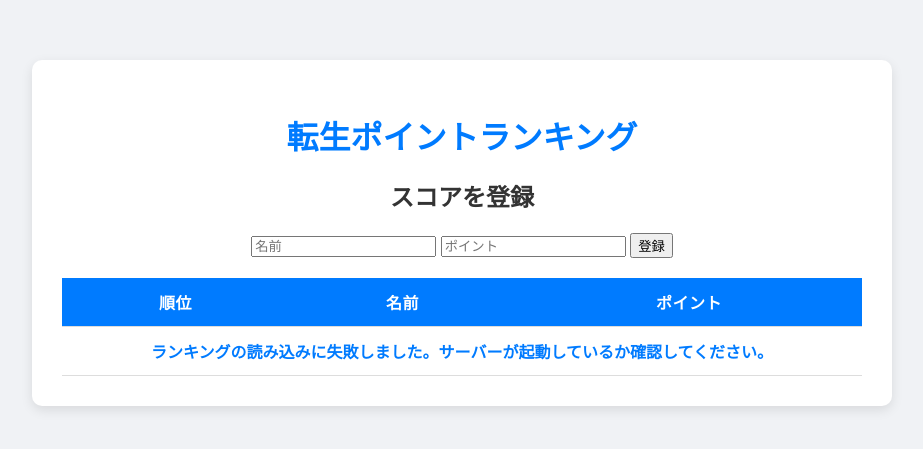
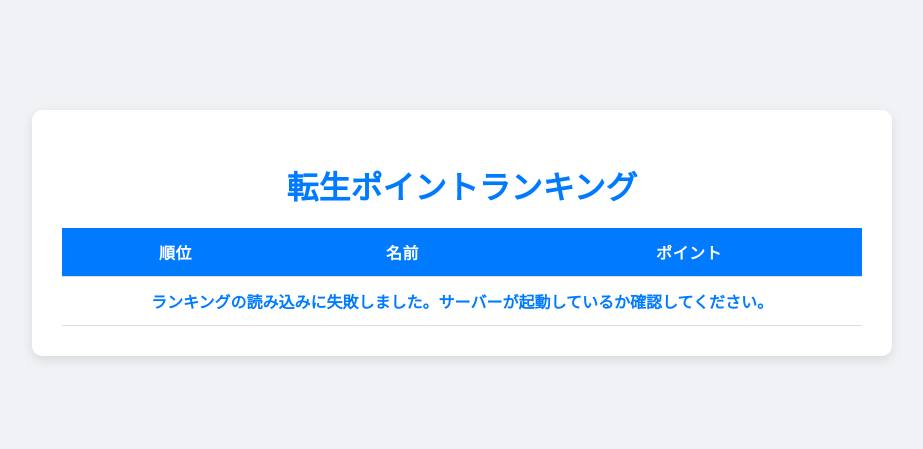
Before and after one commit to tonakapi/isshin-clicker-leaderboard, a website: page public/index.html in a window 1280 px wide. Shown: the part 167-616 px from the top of the page, without its empty margins (178-1101 px from the left). Drawn offline with Linux system fonts and the light colour scheme; no server answers.

Commit message:
feat: remove manual score submission form

```diff
--- a/public/index.html
+++ b/public/index.html
@@ -10,15 +10,7 @@
     <div id="leaderboard-container">
         <h1>転生ポイントランキング</h1>
 
-        <div id="submission-form">
-            <h2>スコアを登録</h2>
-            <form onsubmit="submitScore(event)">
-                <input type="text" id="name" placeholder="名前" required>
-                <input type="number" id="points" placeholder="ポイント" required>
-                <button type="submit">登録</button>
-            </form>
-            <p id="submission-status"></p>
-        </div>
+
 
         <table id="leaderboard-table">
             <thead>
```
